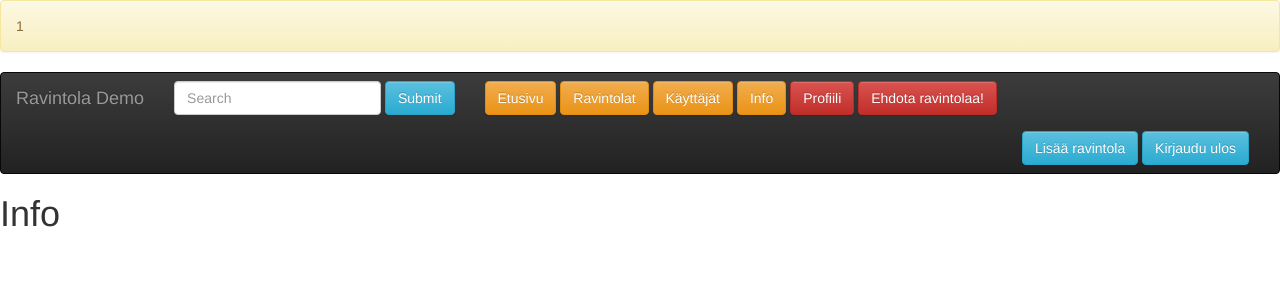
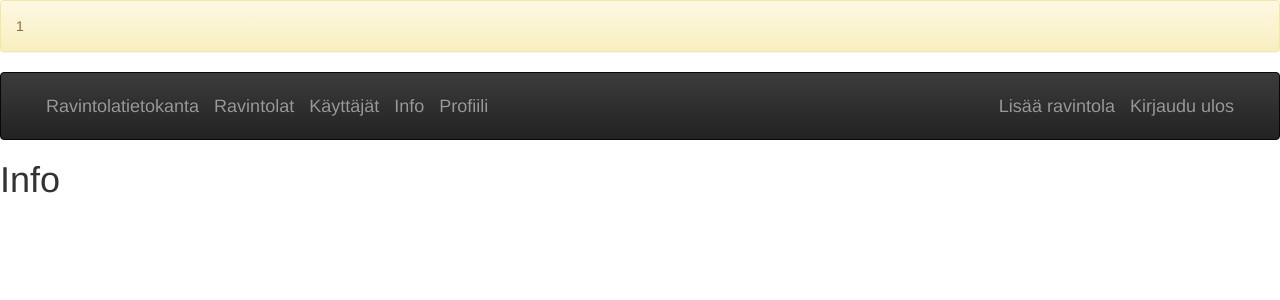
Before and after one commit to xanxan/Tietokantasovellus, a PHP site: page /info.php in a window 1280 px wide. Shown: the top 300 px of the page. Run offline with PHP 8.4, Linux system fonts and the light colour scheme; the visitor is signed in with stand-in values (Sample User, id 1).

Commit message:
viimeistely

```diff
--- a/libs/models/restaurant.php
+++ b/libs/models/restaurant.php
@@ -201,7 +201,7 @@ class Ravintola {
 	}
 
 	public static function getRavintolatSivulla($hintataso, $tyyppi, $j, $s, $m) {
-	// seuraavassa $tyyppi on muuttuja, jonka arvoa ei ulkopuolinen pysty muokkaamaan (valittu näkymässä selectillä). Kysymysmerkkiä käyttäessä listan suodatuskyselyistä tulisi satoja riviä copypastea sillä tyyppiä ei ole välttämättä määritelty, jolloin listan pitää näyttää kaikki tyypit. En myöskään keksinyt muuta eheää ja vaihtoehtoista tapaa tätä toteuttaa, joten suodatusparametrit on pistetty suoraan kyselyyn. Tämä valitettavuus korjataan heti kun eheä vaihtoehtoinen toteututstapa löytyy.
+	// seuraavassa $tyyppi ja $hintataso ovat muuttujia, joiden arvoa ei ulkopuolinen pysty muokkaamaan (valittu näkymässä selectillä ja kontrollerissa parametrien sisältö on tarkistettu). Kysymysmerkkiä käyttäessä listan suodatuskyselyistä tulisi satoja riviä copypastea (mitä se on jo valmiiksikin) sillä tyyppiä ja hintatasoa ei ole välttämättä määritelty, jolloin listan pitää näyttää kaikki tyypit ja hintatasot jokaisessa järjestysvaihtoehdossa. En myöskään keksinyt tai löytänyt muuta eheää ja vaihtoehtoista tapaa tätä toteuttaa, joten suodatusparametrit on pistetty suoraan kyselyyn. Tämä valitettavuus korjataan heti jos ja kun eheä vaihtoehtoinen toteututstapa löytyy.
 
 		$sivu = $s;
 		$montako = $m;
--- a/libs/utilities.php
+++ b/libs/utilities.php
@@ -43,3 +43,19 @@
 	   return true;
         }
   }
+
+  function onkoHintataso($arvo) {
+	if ($arvo === '€' || $arvo === '€€' || $arvo === '€€€' || $arvo === '€€€€' || $arvo === '€€€€€') {
+		return true;
+	} else {
+		return false;
+	}
+  }
+
+ function onkoTyyppi($tyyppi) {
+	if ($tyyppi === 'eurooppalainen' || $tyyppi === 'aasialainen' || $tyyppi === 'amerikkalainen' || $tyyppi === 'pikaruokaravintola' || $tyyppi === 'kasvisravintola' || $tyyppi === 'kahvila' || $tyyppi === 'baari' || $tyyppi === 'muu') {
+		return true;
+	} else {
+		return false;
+	}
+}
--- a/views/pohja.php
+++ b/views/pohja.php
@@ -31,42 +31,31 @@
         <span class="icon-bar"></span>
         <span class="icon-bar"></span>
       </button>
-        <a class="navbar-brand" href="#">Ravintola Demo</a>
     </div>
 	<?php require_once 'libs/utilities.php'; ?>
     <!-- Collect the nav links, forms, and other content for toggling -->
     <div class="collapse navbar-collapse" id="bs-example-navbar-collapse-1">
 
-      <form class="navbar-form navbar-left" role="search">
-        <div class="form-group">
-          <input type="text" class="form-control" placeholder="Search">
-        </div>
-        <button type="submit" class="btn btn-info">Submit</button>
-
-      </form>
-
         <form class ="navbar-form navbar-left" role="button">
-
-            <a class="btn btn-warning" href="etusivu.php" type="button">Etusivu</a>
-            <a class="btn btn-warning" href="ravintolalista.php" role="button">Ravintolat</a>
-            <a class="btn btn-warning" href="users.php" type="button">Käyttäjät</a>
-            <a class="btn btn-warning" href="info.php" type="button">Info</a>
+            <a class="navbar-brand" href="etusivu.php">Ravintolatietokanta</a>
+            <a class="navbar-brand" href="ravintolalista.php" role="button">Ravintolat</a>
+            <a class="navbar-brand" href="users.php" type="button">Käyttäjät</a>
+            <a class="navbar-brand" href="info.php" type="button">Info</a>
            <?php if(tarkistaKirjautuminen()): ?>
 	     <?php $kayttaja = $_SESSION['kirjautunut'] ?>
-       		<a class="btn btn-danger" href="profiili.php?id=<?php echo $kayttaja; ?>" type="button">Profiili</a>
-		<a class="btn btn-danger" href="ehdotuslomake.php" type="button">Ehdota ravintolaa!</a>
+       		<a class="navbar-brand" href="profiili.php?id=<?php echo $kayttaja; ?>">Profiili</a>
 	     <?php  endif; ?>
 
         </form>
 	<form class ="navbar-form navbar-right" role="button">
 	 <?php if(tarkistaOikeudet()): ?>
-                   <a class="btn btn-info" href="insert.php" type="button">Lisää ravintola</a>
+                   <a class="navbar-brand" href="insert.php" type="button">Lisää ravintola</a>
                 <?php endif; ?>
 	 <?php if(tarkistaKirjautuminen()){ ?>
-	    <a href="uloskirjautuminen.php" type="button" class="btn btn-info">Kirjaudu ulos</a>
+	    <a href="uloskirjautuminen.php" type="button" class="navbar-brand">Kirjaudu ulos</a>
 	<?php } else { ?>
-            <a href="login.php" type="button" class="btn btn-info">Kirjaudu sisään</a>
-            <a class="btn btn-info" href="register.php" role="button">Rekisteröidy</a>
+            <a href="login.php" type="button" class="navbar-brand">Kirjaudu sisään</a>
+            <a class="navbar-brand" href="register.php" role="button">Rekisteröidy</a>
         <?php }; ?>
 	 </form>
 
--- a/views/ravintolalomake.php
+++ b/views/ravintolalomake.php
@@ -31,6 +31,7 @@
           <option value='eurooppalainen' selected='selected'>Eurooppalaiset</option>
           <option value='aasialainen'>Aasialaiset</option>
           <option value='kasvisravintola'>Kasvisravintolat</option>
+	  <option value='amerikkalainen'>Amerikkalaiset</option>
 	  <option value='pikaruokaravintola'>Pikaruokaravintolat</option>
           <option value='kahvila'>Kahvilat</option>
           <option value='baari'>Baarit</option>
--- a/views/ravintolasivu.php
+++ b/views/ravintolasivu.php
@@ -14,7 +14,6 @@
       <li class="active"><a href="#tab_1_0" data-toggle='tab'>Yleistietoa ravintolasta</a></li>
       <li ><a href="#tab_1_1" data-toggle='tab'>Arviot ja arvostelut</a></li>
       <li ><a href="#tab_1_2" data-toggle='tab'>Viimeisimmät kommentit</a></li>
-      <li ><a href="#tab_1_3" data-toggle='tab'>Kuvagalleria</a></li>
      </ul>
     <div class="panel panel-default"><div class='panel-body'>
 
@@ -171,7 +170,7 @@
 	</div>
 	<?php  }
 
-    if (!isset($data->kommentoitu)) { ?>
+    if (tarkistaKirjautuminen() && !isset($data->kommentoitu)) { ?>
       <form class="form-horizontal" id="comment" role="form" action="ravintola.php?id=<?php echo $ravintola->getId(); ?>" method="POST">
 	<input type="hidden" name="id" value="<?php echo $ravintola->getId(); ?>">
 	<div class="form-group">
@@ -188,7 +187,6 @@
       </form> <?php } ?>
   </ul>
 </div>
-<div class='tab-pane fade' id='tab_1_3'><h1>Kuvagalleria</h1></div>
 </div>
 
 <script>
```
Also changed, not shown: profiili.php (+4 -3 lines), ravintolalista.php (+8 -7 lines), views/ravintolalista.php (+21 -11 lines), views/user.php (+15 -1 lines).
